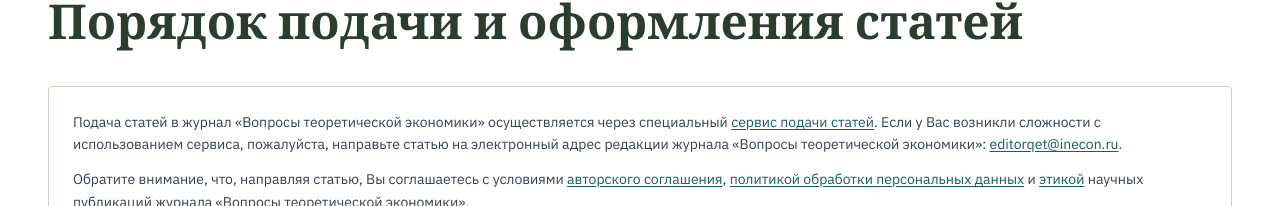
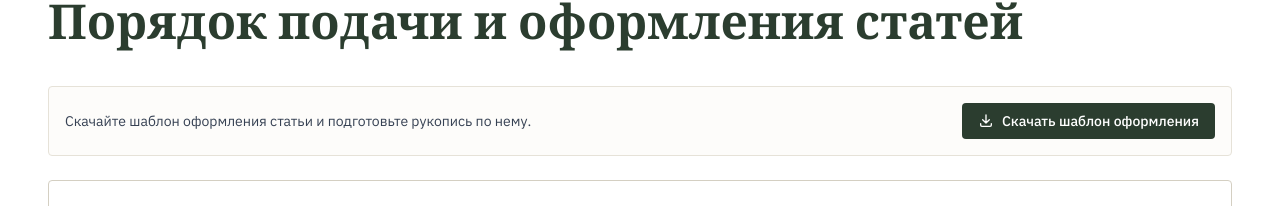
Before and after one commit to Dieugene/economic-magazine, a Next.js app in the folder 02_src/vte-frontend/: page /authors/submission in a window 1280 px wide. Shown: the part 258-464 px from the top of the page. Built offline with nearby package versions, Linux system fonts and the light colour scheme; no server answers.

Commit message:
feat(submit): expose template download on /authors/submission

```diff
--- a/02_src/vte-frontend/src/app/(public)/authors/submission/page.tsx
+++ b/02_src/vte-frontend/src/app/(public)/authors/submission/page.tsx
@@ -5,6 +5,7 @@ import Breadcrumbs from "@/components/public/Breadcrumbs";
 import PageHeading from "@/components/public/PageHeading";
 import DocumentTitle from "@/components/public/DocumentTitle";
 import { useLanguage } from "@/lib/i18n/LanguageContext";
+import TemplateDownloadButton from "@/components/public/submit/TemplateDownloadButton";
 
 export default function AuthorsSubmissionPage() {
   const { lang } = useLanguage();
@@ -38,6 +39,12 @@ export default function AuthorsSubmissionPage() {
 function SubmissionRu() {
   return (
     <div className="prose max-w-none text-gray-700 leading-relaxed space-y-6 text-[15px]">
+      <div className="bg-stone-50 border border-stone-300 rounded-sm p-4 flex flex-col sm:flex-row sm:items-center sm:justify-between gap-3 not-prose mb-6">
+        <p className="text-sm text-gray-700 m-0">
+          Скачайте шаблон оформления статьи и подготовьте рукопись по нему.
+        </p>
+        <TemplateDownloadButton />
+      </div>
       <div className="bg-white border border-stone-400 rounded-sm p-6">
         <p className="text-sm text-gray-700 leading-relaxed">
           Подача статей в журнал «Вопросы теоретической экономики» осуществляется через специальный{" "}
```
